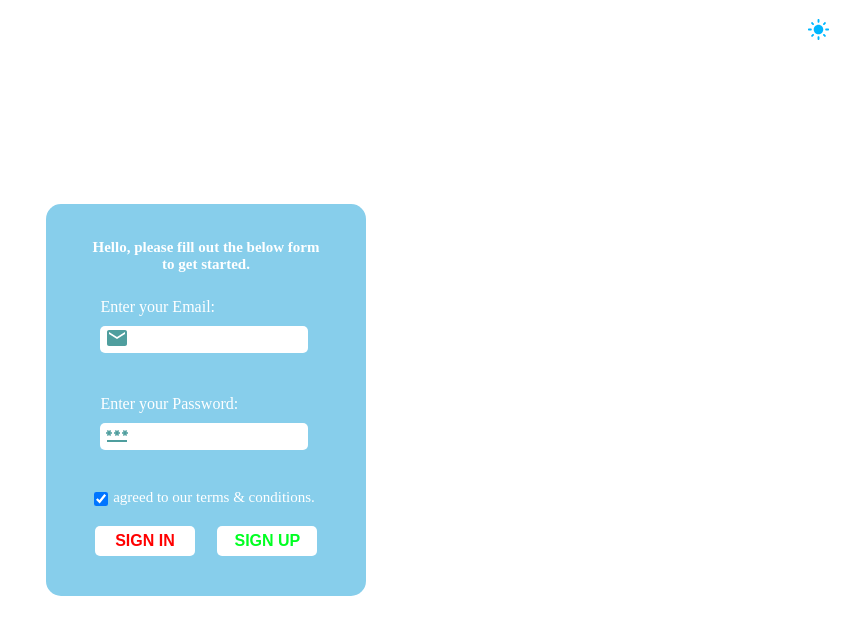
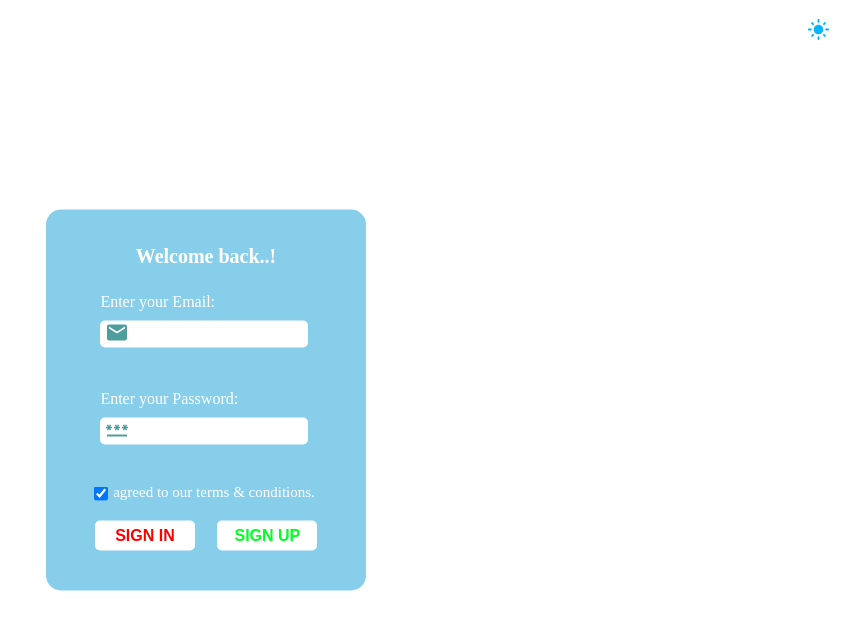
Before and after one commit to The-Abhishek1/CRMSX, a React (Vite) app in the folder Frontend/: page /signin in a window 1280 px wide. Shown: the top 634 px of the page, without its empty margins (434-1280 px from the left). Built offline with nearby package versions, Linux system fonts and the light colour scheme.

Commit message:
Changed some features in profile page

```diff
--- a/Frontend/src/assets/Components/Officers/Officers.module.css
+++ b/Frontend/src/assets/Components/Officers/Officers.module.css
@@ -10,9 +10,10 @@
   text-align: center;
   margin: 10px;
   font-size: 19px;
-  color: rgb(51, 63, 79);
+  color: red;
   position: relative;
   top: 65px;
+  text-transform: uppercase;
 }
 .container {
   display: flex;
@@ -20,7 +21,6 @@
   gap: 20px;
   align-items: center;
   justify-content: space-between;
-  background-color: rgb(212, 223, 234);
   margin: 10px 20px 20px 20px;
   padding: 20px;
   height: 84vh;
@@ -30,7 +30,7 @@
   top: 65px;
 }
 .card {
-  background-color: rgb(200, 213, 226);
+  background-color: skyblue;
   width: 80%;
   position: relative;
   left: 10%;
@@ -38,7 +38,7 @@
   border-radius: 20px;
 }
 .card:hover {
-  background-color: rgb(190, 205, 220);
+  background-color: rgb(108, 175, 202);
 }
 .img {
   border-radius: 10px;
--- a/Frontend/src/assets/Components/Signin/Signin.jsx
+++ b/Frontend/src/assets/Components/Signin/Signin.jsx
@@ -91,9 +91,7 @@ function Signin(props) {
         style={props.theme1}
       >
         <div className={s.container} style={props.theme2}>
-          <h4 className={s.h4}>
-            Hello, please fill out the below form to get started.
-          </h4>
+          <h4 className={s.h4}>Welcome back..!</h4>
           <label htmlFor="email" className={s.label}>
             Enter your Email:
           </label>
@@ -133,7 +131,6 @@ function Signin(props) {
             <button type="submit" className={s.but} id={s.b1}>
               Sign in
             </button>
-            {/* <span className={s.sp}>Don't have an account?</span> */}
             <Link to="/signup">
               <button type="button" className={s.but} id={s.b2}>
                 Sign up
--- a/Frontend/src/assets/Components/Signin/Signin.module.css
+++ b/Frontend/src/assets/Components/Signin/Signin.module.css
@@ -60,7 +60,7 @@
 
 .h4 {
   text-align: center;
-  font-size: 15px;
+  font-size: 20px;
   margin-bottom: 25px;
   margin-left: 40px;
   width: 75%;
```
